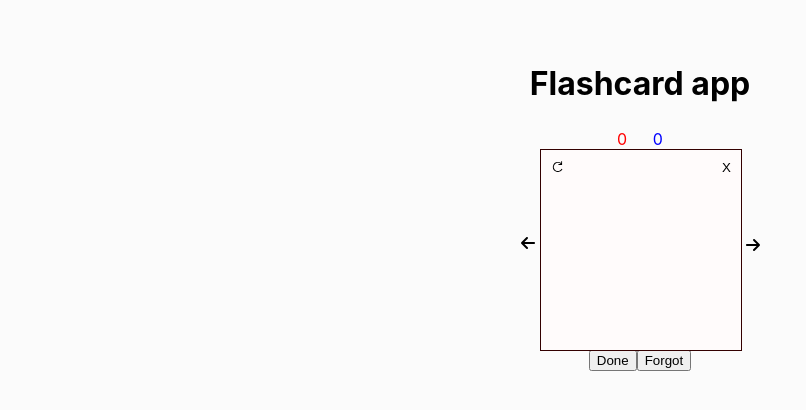
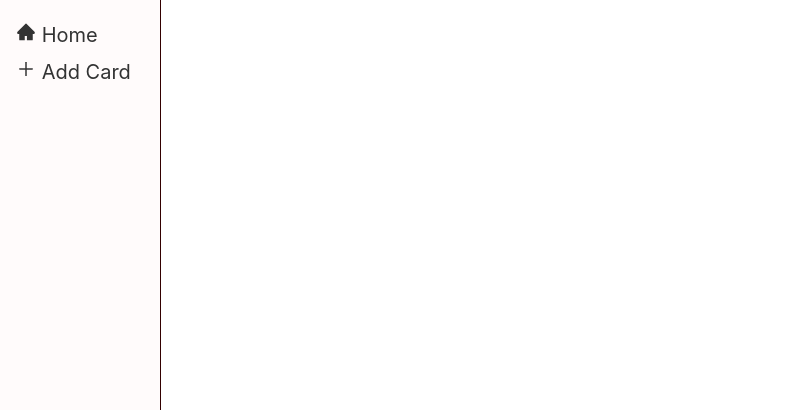
Before and after one commit to nreshel/hansou, a React (Create React App) app: page /add-card in a window 1280 px wide. Shown: the top 410 px of the page, without its empty margins (0-806 px from the left). Built offline with nearby package versions, Linux system fonts and the light colour scheme.

Commit message:
added navbar

```diff
--- a/src/App.js
+++ b/src/App.js
@@ -1,13 +1,22 @@
 import React, { useContext } from 'react'
-import { GlobalContext, GlobalProvider } from './context/GlobalState'
+import { BrowserRouter as Router, Route, Switch } from "react-router-dom";
+import { GlobalContext, GlobalProvider } from './context/GlobalState';
+import NavBar from './component/NavBar'
 import FlashCardList from './component/FlashCardList'
+import AddFlashCard from './component/AddFlashCard'
 import logo from './logo.svg';
 import './App.css';
 
 function App() {
   return (
     <GlobalProvider>
-      <FlashCardList />
+      <Router>
+        <NavBar />
+        <Switch>
+          <Route exact path="/" render={(...props) => <FlashCardList />} />
+          <Route exact path="/add-card" render={(...props) => <AddFlashCard />} />
+        </Switch>
+      </Router>
     </GlobalProvider>
   );
 }
--- /dev/null
+++ b/src/component/AddFlashCard.js
@@ -0,0 +1,15 @@
+import React, { useContext } from 'react';
+import { GlobalContext, GlobalProvider } from '../context/GlobalState'
+import { useLocation } from "react-router-dom";
+function AddFlashCard() {
+  // const { state, setState } = useContext(GlobalContext);
+  let location = useLocation();
+  console.log(location)
+  return (
+    <div>
+
+    </div>
+  )
+}
+
+export default AddFlashCard;
--- a/src/component/FlashCardList.js
+++ b/src/component/FlashCardList.js
@@ -1,10 +1,12 @@
 import React, { memo, useCallback, useEffect, useContext } from 'react'
+import { useHistory } from 'react-router-dom'
 import { GlobalContext, GlobalProvider } from '../context/GlobalState'
 import { useFetch } from '../hooks/useFetch'
 import { app } from '../db/Firebase'
 import FlashCard from './FlashCard'
 import '../css/FlashCards.css'
 function FlashCardList() {
+  let history = useHistory();
   const { state, setState } = useContext(GlobalContext)
   useFetch();
   const nextCard = useCallback(() => {
@@ -76,6 +78,7 @@ function FlashCardList() {
         {/* <FlashCard card={Object.values(state.cards)[0]} /> */}
       </div>
     </div>
+
   )
 }
 
--- /dev/null
+++ b/src/component/NavBar.js
@@ -0,0 +1,59 @@
+import React, { useState, useContext } from 'react';
+import { useHistory } from 'react-router-dom';
+import { GlobalContext } from '../context/GlobalState';
+import { app } from '../db/Firebase'
+import { AiFillHome } from 'react-icons/ai'
+import { MdKeyboardArrowLeft } from 'react-icons/md'
+import { AiOutlineSearch, AiOutlinePlus, AiOutlineFileSearch } from 'react-icons/ai'
+import { GiHamburgerMenu } from 'react-icons/gi'
+import { CgLogOut } from 'react-icons/cg'
+import '../css/NavBar.css'
+
+function NavBar() {
+  let history = useHistory();
+  const { state, setState } = useContext(GlobalContext)
+  const [isOpen, setIsOpen] = useState(true);
+  console.log("this is coming from the navbar", state)
+  return (
+    <React.Fragment>
+      {isOpen ? (
+        <div className={`sidebar`} >
+          <a href="/">
+            <AiFillHome /> <span>Home</span>
+          </a>
+          {/* <a href="/search-card">
+            <AiOutlineSearch /> <span>Search Card</span>
+          </a> */}
+          <a onClick={() => history.push({
+            pathname: '/add-card',
+            state: {...state}
+          })}>
+            <AiOutlinePlus /> <span>Add Card</span>
+          </a>
+          {/* <a href="/dictionary-search">
+            <AiOutlineFileSearch /> <span>Dictionary Search</span>
+          </a>
+          <div className="arrow-toggle" onClick={() => this.setState({isOpen: !isOpen})}>
+            <MdKeyboardArrowLeft />
+          </div>
+          <a className="sign-out" href="/" onClick={() => firebase.auth().signOut()
+          .then(() => {
+            alert("User has signed out successfully")
+          })
+          .catch((error) => {
+            alert(error)
+          })}>
+            <CgLogOut className="sign-out-icon"/> <span>Sign Out</span>
+          </a> */}
+        </div>
+      ) : (
+        <div className="hamburger-nav" onClick={() => this.setState({isOpen: !isOpen})}>
+          <GiHamburgerMenu />
+        </div>
+      )}
+
+    </React.Fragment>
+  )
+}
+
+export default NavBar;
--- a/src/hooks/useFetch.js
+++ b/src/hooks/useFetch.js
@@ -54,6 +54,7 @@ export function useFetch() {
         cards: dbCards,
         cardsDone: dbCardsDone,
         card: dbCard,
+        cardSearch: [...dbCards, ...dbCardsDone],
         index: 0
       })
     })
```
Also changed, not shown: 1 other file (tests, documents, lock files or other folders).
